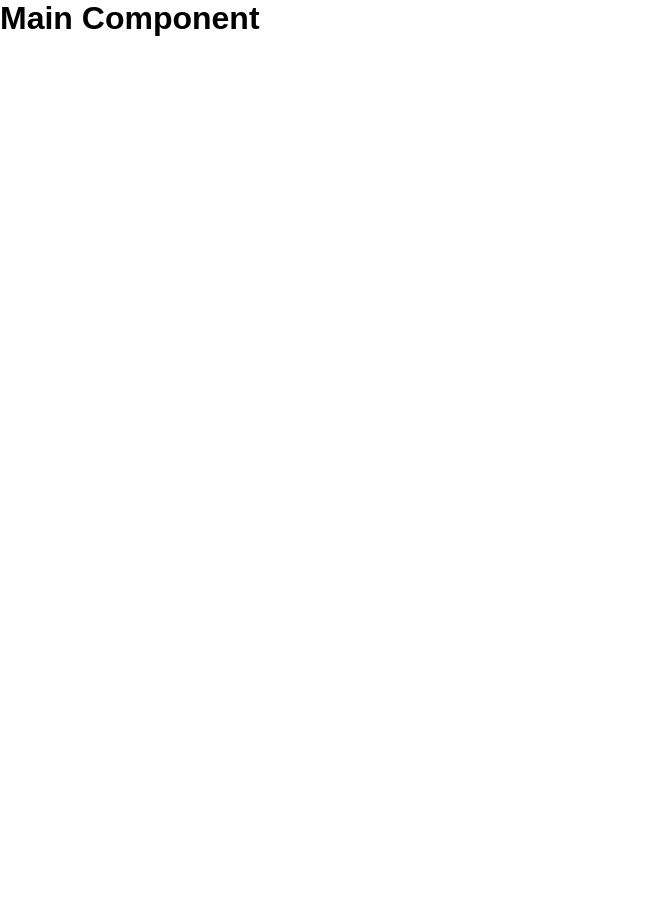
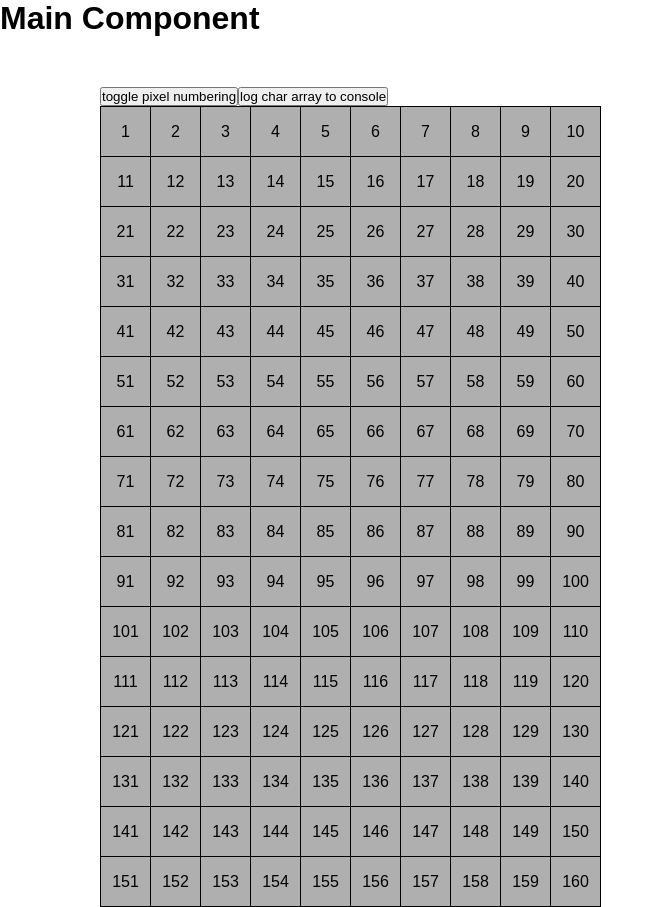
Before and after one commit to wojdom798/font-creator-app-reactjs-frontend, a React (Create React App) app: page / in a window 1280 px wide. Shown: the whole page, without its empty margins (0-662 px from the left). Before the commit the page ends 800 px from the top, so only its background shows below. Built offline with nearby package versions, Linux system fonts and the light colour scheme.

Commit message:
implement table of pixels (UI)

```diff
--- a/src/Main.tsx
+++ b/src/Main.tsx
@@ -1,9 +1,118 @@
 import React, { useEffect, useState, SyntheticEvent } from "react";
+
+
+interface IPixelProps
+{
+  id: number;
+  shouldDisplayNumber: boolean;
+  // onPixelClick: (pixelState: boolean) => void;
+  onPixelClick: (pxId: number, pixelState: boolean) => void;
+};
+
+function Pixel({ id, shouldDisplayNumber, onPixelClick }: IPixelProps)
+{
+  const [isActive, setIsActive] = useState<boolean>(false);
+
+  const handlePixelClick = () =>
+  {
+    const currentPixelState = isActive;
+    setIsActive(!isActive);
+    onPixelClick(id, !currentPixelState);
+  };
+
+  return(
+    <td
+      onClick={handlePixelClick}
+      className={ isActive ? "pixel--active" : "pixel"}
+    >{shouldDisplayNumber ? String(id) : ""}</td>
+  );
+}
+
+function Char10x16()
+{
+  const [charArray, setCharArray] = useState<number[]>([]);
+  const [pixelNumbersActive, setPixelNumbersActive] = useState<boolean>(true);
+
+  useEffect(() =>
+  {
+    setCharArray(Array(10*(16/8)).fill(0) as number[]);
+  }, []);
+
+
+  const handlePixelClick = (pxId: number, pixelState: boolean) =>
+  {
+    // console.log(`byte #${0}; bit #${0}`);
+
+    console.log(`pxId: ${pxId}; pixelState: ${pixelState}`);
+  }
+
+  const generateTable = () =>
+  {
+    const rows = [];
+
+    let currentRow = [];
+    let cellCount = 1;
+
+    for (let i = 0; i < 16; i++)
+    {
+      for (let j = 0; j < 10; j++)
+      {
+        currentRow.push(
+          <Pixel
+            key={cellCount}
+            id={cellCount}
+            shouldDisplayNumber={pixelNumbersActive}
+            // onPixelClick={ (pxId: number, pixelState: boolean) => { console.log(`pixel ${pxId} clicked`) }}
+            onPixelClick={handlePixelClick}
+          />
+        );
+        cellCount++;
+      }
+      rows.push(<tr key={i}>{currentRow}</tr>);
+      currentRow = [];
+    }
+
+    return (
+      <React.Fragment>
+      {rows}
+      </React.Fragment>
+    );
+  }
+
+  const logCharArrayToConsole = (ev: SyntheticEvent) =>
+  {
+    ev.preventDefault();
+
+    console.log(charArray);
+  };
+
+  return (
+    <div className="table-wrapper-tmp">
+    <div className="button-container">
+      <button
+        onClick={ () => setPixelNumbersActive(!pixelNumbersActive) }
+      >toggle pixel numbering</button>
+      <button
+        onClick={logCharArrayToConsole}
+      >log char array to console</button>
+    </div>
+    <table className="character10x16-table">
+      <tbody>
+        {generateTable()}
+      </tbody>
+    </table>
+    </div>
+  );
+}
 
 function Main()
 {
   return (
-    <h1>Main Component</h1>
+    <div>
+      <h1>Main Component</h1>
+      <Char10x16 />
+    </div>
+
   );
 }
 
--- a/src/styles/styles_main.scss
+++ b/src/styles/styles_main.scss
@@ -4,6 +4,7 @@
     padding: 0;
     box-sizing: border-box;
 }
+
 
 body
 {
@@ -12,3 +13,42 @@ body
     font-family: Arial, Helvetica, sans-serif;
     font-size: 1rem;
 }
+
+
+.table-wrapper-tmp
+{
+    // padding: 50px 100px;
+    padding-top: 50px;
+    padding-left: 100px;
+}
+
+
+.character10x16-table
+{
+    border: 1px solid;
+    border-collapse: collapse;
+
+    th, td
+    {
+        border: 1px solid;
+    }
+
+    td
+    {
+        // padding: 13px;
+        width: 50px;
+        height: 50px;
+        text-align: center;
+    }
+}
+
+
+.pixel
+{
+    background-color: #AFAFAF;
+
+    &--active
+    {
+        background-color: #44FF44;
+    }
+}
```
